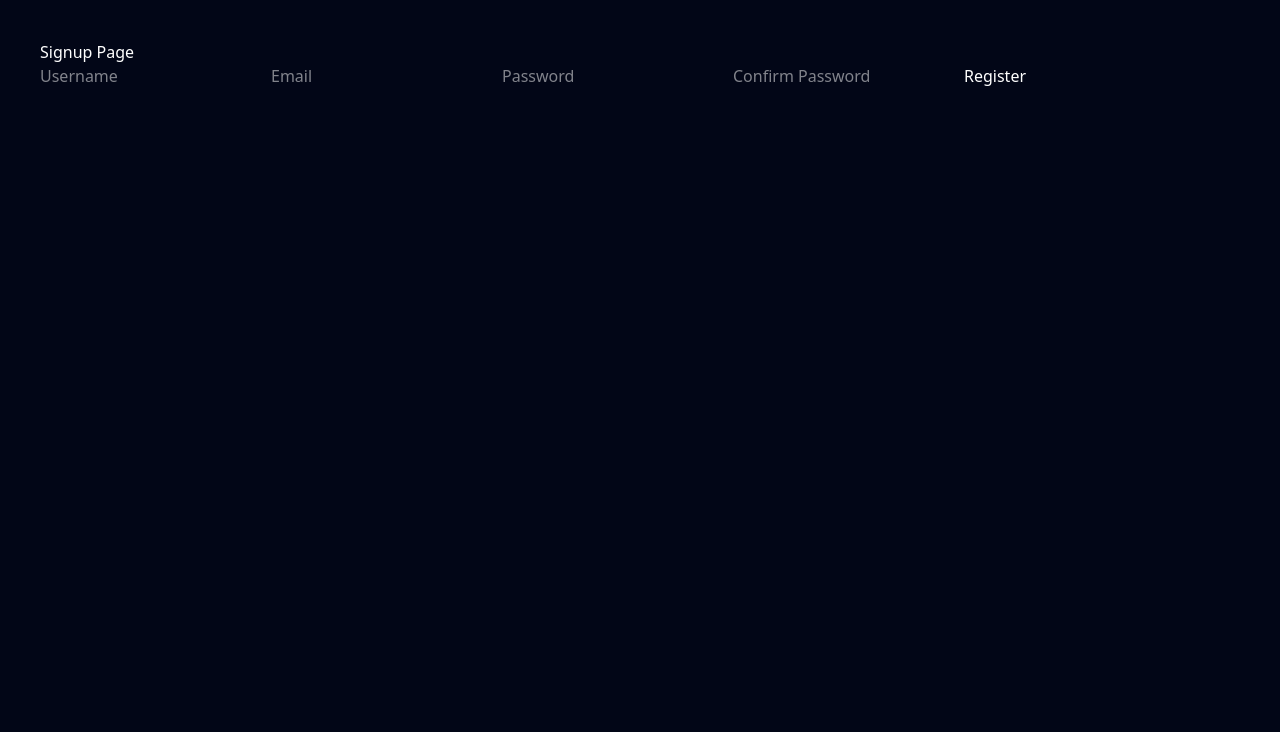
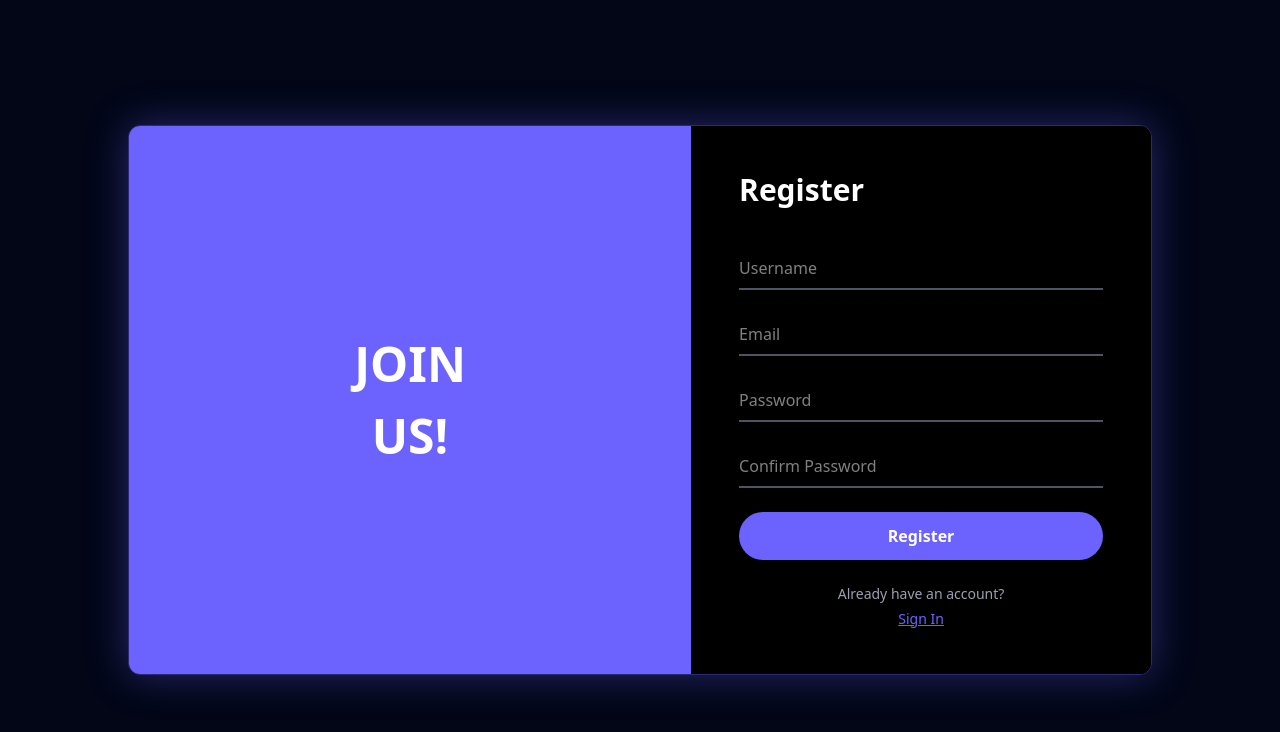
Before and after one commit to rakshitha1327/WanderLog, a React (Vite) app in the folder frontend/: page /signup in a window 1280 px wide. Shown: the top 732 px of the page. Built offline with nearby package versions, Linux system fonts and the light colour scheme.

Commit message:
Final production Auth with backend

```diff
--- a/frontend/src/pages/Auth.jsx
+++ b/frontend/src/pages/Auth.jsx
@@ -1,6 +1,5 @@
 import { useState, useEffect } from "react";
 import { useNavigate, useLocation } from "react-router-dom";
-import "../styles/auth.css";
 
 const BASE_URL = "https://wanderlog-backend-3nod.onrender.com";
 
@@ -32,7 +31,7 @@ export default function Auth() {
 
     try {
       if (isLogin) {
-        // ✅ LOGIN
+        // ================= LOGIN =================
         const response = await fetch(`${BASE_URL}/api/auth/login`, {
           method: "POST",
           headers: { "Content-Type": "application/json" },
@@ -50,11 +49,17 @@ export default function Auth() {
         }
 
         localStorage.setItem("token", data.token);
-        localStorage.setItem("user", JSON.stringify(data.user));
+        localStorage.setItem(
+          "user",
+          JSON.stringify({
+            email: data.email,
+            username: data.username,
+          })
+        );
 
         navigate("/dashboard");
       } else {
-        // ✅ REGISTER
+        // ================= REGISTER =================
         if (formData.password !== formData.confirmPassword) {
           alert("Passwords do not match");
           return;
@@ -88,43 +93,149 @@ export default function Auth() {
   };
 
   return (
-  <div style={{ color: "white", padding: "40px" }}>
-    <h1>{isLogin ? "Login Page" : "Signup Page"}</h1>
-    <form onSubmit={handleSubmit}>
-      {!isLogin && (
-        <input
-          name="username"
-          placeholder="Username"
-          value={formData.username}
-          onChange={handleChange}
-        />
-      )}
+    <div className="min-h-screen bg-[#020617] flex items-center justify-center p-4">
+      <div className="relative w-full max-w-5xl h-[550px] perspective-1000">
+        <div
+          className="relative w-full h-full"
+          style={{
+            transformStyle: "preserve-3d",
+            transform: isLogin ? "rotateY(0deg)" : "rotateY(180deg)",
+            transition: "transform 0.7s ease-in-out",
+          }}
+        >
+          {/* LOGIN SIDE */}
+          <div
+            className="absolute inset-0"
+            style={{
+              backfaceVisibility: "hidden",
+              WebkitBackfaceVisibility: "hidden",
+            }}
+          >
+            <div className="w-full h-full rounded-xl overflow-hidden border border-[#6c63ff]/40 shadow-[0_0_40px_rgba(108,99,255,0.35)] flex">
+              <div className="w-[45%] bg-black p-12 flex flex-col justify-center">
+                <h2 className="text-3xl font-bold text-white mb-10">Login</h2>
+
+                <form onSubmit={handleSubmit} className="space-y-8">
                   <input
                     name="email"
+                    type="email"
+                    className="input"
                     placeholder="Email"
                     value={formData.email}
                     onChange={handleChange}
+                    required
                   />
                   <input
                     name="password"
                     type="password"
+                    className="input"
                     placeholder="Password"
                     value={formData.password}
                     onChange={handleChange}
+                    required
                   />
-      {!isLogin && (
+                  <button type="submit" className="btn">
+                    Login
+                  </button>
+                </form>
+
+                <p className="text-gray-400 text-sm mt-8 text-center">
+                  Don't have an account?
+                </p>
+                <button
+                  type="button"
+                  onClick={() => {
+                    setIsLogin(false);
+                    navigate("/signup", { replace: true });
+                  }}
+                  className="link cursor-pointer"
+                >
+                  Sign Up
+                </button>
+              </div>
+
+              <div className="w-[55%] bg-[var(--primary)] flex items-center justify-center">
+                <h1 className="title">WELCOME <br /> BACK!</h1>
+              </div>
+            </div>
+          </div>
+
+          {/* SIGNUP SIDE */}
+          <div
+            className="absolute inset-0"
+            style={{
+              backfaceVisibility: "hidden",
+              WebkitBackfaceVisibility: "hidden",
+              transform: "rotateY(180deg)",
+            }}
+          >
+            <div className="w-full h-full rounded-xl overflow-hidden border border-[#6c63ff]/40 shadow-[0_0_40px_rgba(108,99,255,0.35)] flex">
+              <div className="w-[55%] bg-[var(--primary)] flex items-center justify-center">
+                <h1 className="title">JOIN <br /> US!</h1>
+              </div>
+
+              <div className="w-[45%] bg-black p-12 flex flex-col justify-center">
+                <h2 className="text-3xl font-bold text-white mb-10">Register</h2>
+
+                <form onSubmit={handleSubmit} className="space-y-6">
+                  <input
+                    name="username"
+                    className="input"
+                    placeholder="Username"
+                    value={formData.username}
+                    onChange={handleChange}
+                    required
+                  />
+                  <input
+                    name="email"
+                    type="email"
+                    className="input"
+                    placeholder="Email"
+                    value={formData.email}
+                    onChange={handleChange}
+                    required
+                  />
+                  <input
+                    name="password"
+                    type="password"
+                    className="input"
+                    placeholder="Password"
+                    value={formData.password}
+                    onChange={handleChange}
+                    required
+                  />
                   <input
                     name="confirmPassword"
                     type="password"
+                    className="input"
                     placeholder="Confirm Password"
                     value={formData.confirmPassword}
                     onChange={handleChange}
+                    required
                   />
-      )}
-      <button type="submit">
-        {isLogin ? "Login" : "Register"}
+                  <button type="submit" className="btn">
+                    Register
                   </button>
                 </form>
+
+                <p className="text-gray-400 text-sm mt-6 text-center">
+                  Already have an account?
+                </p>
+                <button
+                  type="button"
+                  onClick={() => {
+                    setIsLogin(true);
+                    navigate("/login", { replace: true });
+                  }}
+                  className="link cursor-pointer"
+                >
+                  Sign In
+                </button>
+              </div>
+            </div>
+          </div>
+        </div>
+      </div>
     </div>
   );
 }
--- a/frontend/src/pages/Login.jsx
+++ /dev/null
@@ -1,82 +0,0 @@
-import { useState } from "react";
-import { useNavigate } from "react-router-dom";
-import { loginUser } from "../services/authService";
-
-export default function Login() {
-  const navigate = useNavigate();
-  const [email, setEmail] = useState("");
-  const [password, setPassword] = useState("");
-  const [error, setError] = useState("");
-
-  const handleLogin = async () => {
-    try {
-      const data = await loginUser(email, password);
-
-      console.log("Login response:", data);
-
-      // ✅ SAVE JWT
-      localStorage.setItem("token", data.token);
-      localStorage.setItem("user", JSON.stringify(data));
-
-      // ✅ DEBUG: Verify storage
-      console.log("Stored token:", localStorage.getItem("token"));
-      console.log("Stored user:", localStorage.getItem("user"));
-
-      alert("Login successful ✅");
-
-      // ✅ REDIRECT TO DASHBOARD
-      navigate("/dashboard");
-    } catch (err) {
-      console.error("Login error:", err);
-      setError("Invalid email or password");
-    }
-  };
-
-  return (
-    <div className="w-full h-full rounded-xl overflow-hidden border border-[#6c63ff]/40 shadow-[0_0_40px_rgba(108,99,255,0.35)] flex">
-
-      {/* FORM */}
-      <div className="w-[45%] bg-black p-12 flex flex-col justify-center">
-        <h2 className="text-3xl font-bold text-white mb-10">Login</h2>
-
-        <div className="space-y-6">
-          <input
-            className="input"
-            placeholder="Email"
-            value={email}
-            onChange={(e) => setEmail(e.target.value)}
-          />
-
-          <input
-            className="input"
-            type="password"
-            placeholder="Password"
-            value={password}
-            onChange={(e) => setPassword(e.target.value)}
-          />
-
-          {error && <p className="text-red-500 text-sm">{error}</p>}
-
-          <button className="btn" onClick={handleLogin}>
-            Login
-          </button>
-        </div>
-
-        <p className="text-gray-400 text-sm mt-8 text-center">
-          Don’t have an account?
-        </p>
-
-        <button onClick={() => navigate("/signup")} className="link">
-          Sign Up
-        </button>
-      </div>
-
-      {/* TEXT */}
-      <div className="w-[55%] bg-[var(--primary)] flex items-center justify-center">
-        <h1 className="title">
-          WELCOME <br /> BACK!
-        </h1>
-      </div>
-    </div>
-  );
-}
--- a/frontend/src/pages/Signup.jsx
+++ /dev/null
@@ -1,86 +0,0 @@
-import { useState } from "react";
-import { useNavigate } from "react-router-dom";
-import { registerUser } from "../services/authService";
-
-export default function Signup() {
-  const navigate = useNavigate();
-  const [username, setUsername] = useState("");
-  const [email, setEmail] = useState("");
-  const [password, setPassword] = useState("");
-  const [error, setError] = useState("");
-
-  const handleSignup = async () => {
-    try {
-      const data = await registerUser(username, email, password);
-
-      console.log("Signup response:", data);
-
-      // ✅ SAVE USER DATA
-      localStorage.setItem("token", data.token);
-      localStorage.setItem("user", JSON.stringify(data));
-
-      alert("Registration successful 🎉");
-
-      // ✅ REDIRECT TO DASHBOARD
-      navigate("/dashboard");
-    } catch (err) {
-      console.error("Signup error:", err);
-      setError("Registration failed");
-    }
-  };
-
-  return (
-    <div className="w-full h-full rounded-xl overflow-hidden border border-[#6c63ff]/40 shadow-[0_0_40px_rgba(108,99,255,0.35)] flex">
-
-      {/* TEXT */}
-      <div className="w-[55%] bg-[var(--primary)] flex items-center justify-center">
-        <h1 className="title">
-          JOIN <br /> US!
-        </h1>
-      </div>
-
-      {/* FORM */}
-      <div className="w-[45%] bg-black p-12 flex flex-col justify-center">
-        <h2 className="text-3xl font-bold text-white mb-10">Register</h2>
-
-        <div className="space-y-5">
-          <input
-            className="input"
-            placeholder="Username"
-            value={username}
-            onChange={(e) => setUsername(e.target.value)}
-          />
-
-          <input
-            className="input"
-            placeholder="Email"
-            value={email}
-            onChange={(e) => setEmail(e.target.value)}
-          />
-
-          <input
-            className="input"
-            type="password"
-            placeholder="Password"
-            value={password}
-            onChange={(e) => setPassword(e.target.value)}
-          />
-
-          {error && <p className="text-red-500 text-sm">{error}</p>}
-
-          <button className="btn" onClick={handleSignup}>
-            Register
-          </button>
-        </div>
-
-        <p className="text-gray-400 text-sm mt-6 text-center">
-          Already have an account?
-        </p>
-
-        <button onClick={() => navigate("/login")} className="link">
-          Sign In
-        </button>
-      </div>
-    </div>
-  );
-}
```
Lines whose indentation alone changed are shown as unchanged.
